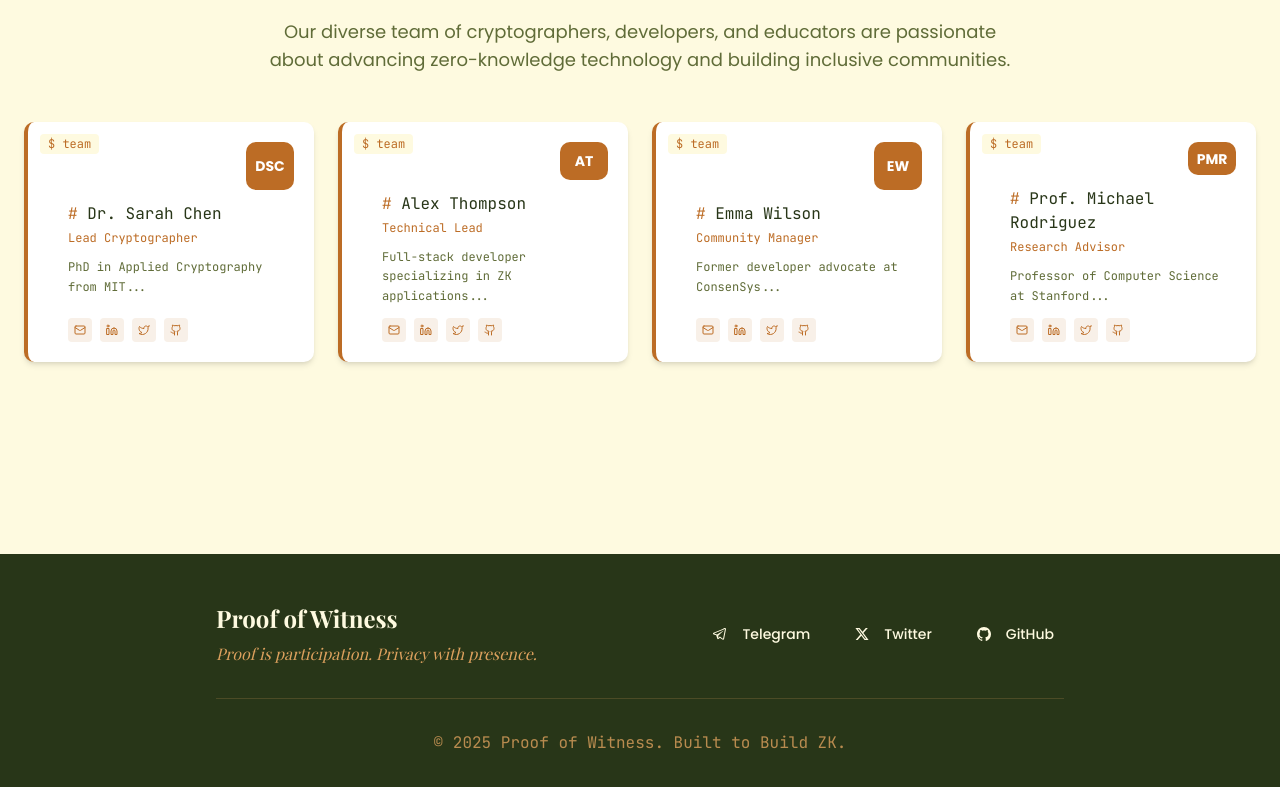
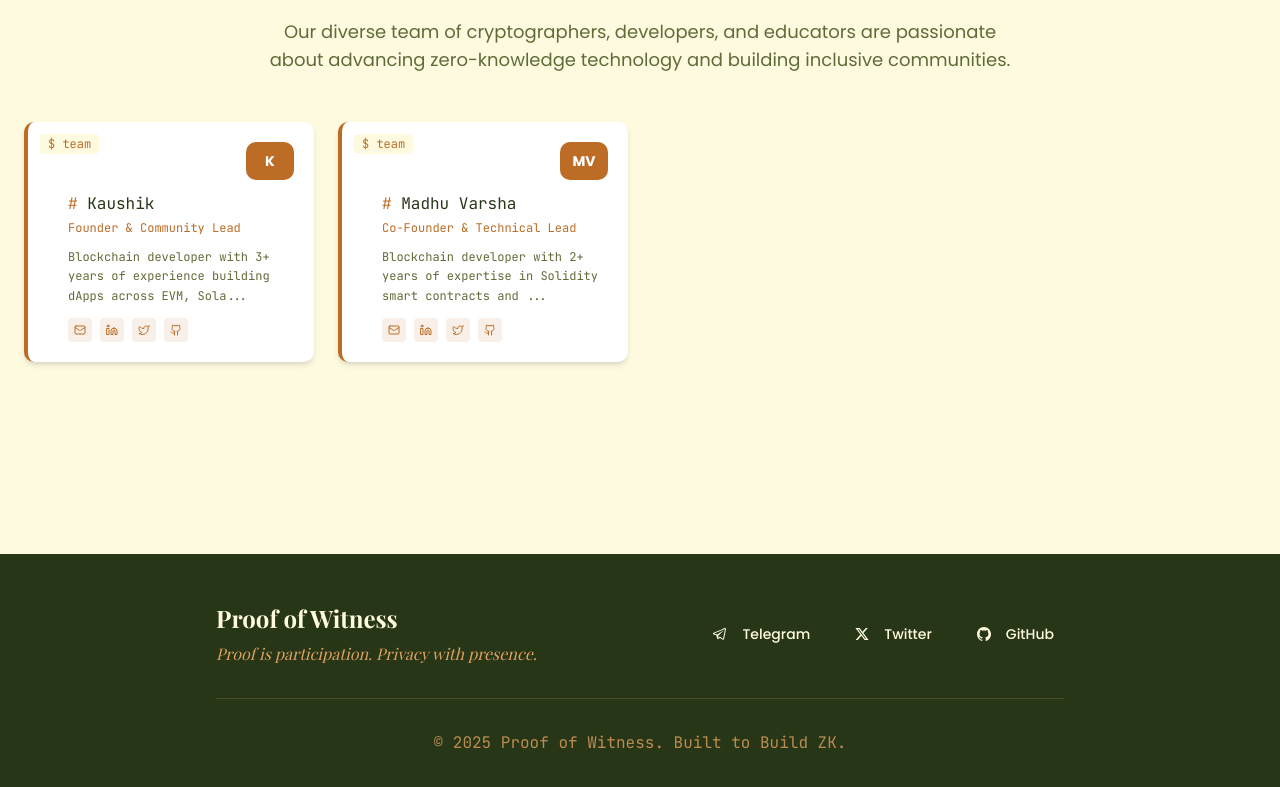
Before and after one commit to MadhuVarshaP/PoW, a Next.js app: page /contact in a window 1280 px wide. Shown: the part 1363-2150 px from the top of the page. Built offline with nearby package versions, Linux system fonts and the light colour scheme.

Commit message:
Updated the teams section

```diff
--- a/src/app/contact/page.js
+++ b/src/app/contact/page.js
@@ -25,40 +25,22 @@
 export default function ContactPage() {
   const teamMembers = [
     {
-      name: "Dr. Sarah Chen",
-      role: "Lead Cryptographer",
-      bio: "PhD in Applied Cryptography from MIT. Former researcher at Zcash Foundation with 8+ years in zero-knowledge systems.",
-      email: "sarah@proofofwitness.com",
-      linkedin: "https://linkedin.com/in/sarahchen-zk",
-      twitter: "https://twitter.com/sarahchen_zk",
-      github: "https://github.com/sarahchen",
+      name: "Kaushik",
+      role: "Founder & Community Lead",
+      bio: "Blockchain developer with 3+ years of experience building dApps across EVM, Solana, Aptos, and Vee chains. Global community organizer with 50+ events and international meetups.",
+      email: "kaushik@proofofwitness.com",
+      linkedin: "https://www.linkedin.com/in/kaushik-k-36b871219/",
+      twitter: "https://x.com/Kaushikk1704",
+      github: "https://github.com/KaushikKC",
     },
     {
-      name: "Alex Thompson",
-      role: "Technical Lead",
-      bio: "Full-stack developer specializing in ZK applications. Previously at Polygon Labs, building zkEVM infrastructure.",
-      email: "alex@proofofwitness.com",
-      linkedin: "https://linkedin.com/in/alexthompson-dev",
-      twitter: "https://twitter.com/alexthompson_zk",
-      github: "https://github.com/alexthompson",
-    },
-    {
-      name: "Emma Wilson",
-      role: "Community Manager",
-      bio: "Former developer advocate at ConsenSys. Passionate about making complex cryptography accessible to developers.",
-      email: "emma@proofofwitness.com",
-      linkedin: "https://linkedin.com/in/emmawilson-crypto",
-      twitter: "https://twitter.com/emmawilson_zk",
-      github: "https://github.com/emmawilson",
-    },
-    {
-      name: "Prof. Michael Rodriguez",
-      role: "Research Advisor",
-      bio: "Professor of Computer Science at Stanford. Leading researcher in zero-knowledge proofs and privacy-preserving systems.",
-      email: "michael@proofofwitness.com",
-      linkedin: "https://linkedin.com/in/prof-rodriguez",
-      twitter: "https://twitter.com/prof_rodriguez",
-      github: "https://github.com/profrodriguez",
+      name: "Madhu Varsha",
+      role: "Co-Founder & Technical Lead",
+      bio: "Blockchain developer with 2+ years of expertise in Solidity smart contracts and dApp development. Community advocate with experience organizing technical meetups and workshops.",
+      email: "madhu@proofofwitness.com",
+      linkedin: "https://www.linkedin.com/in/madhu-varsha-p-a7ba26259/",
+      twitter: "https://x.com/MadhuVarshaP",
+      github: "https://github.com/madhuvarshaP",
     },
   ];
 
@@ -351,7 +333,7 @@
                     {/* Bio - shortened and fixed height */}
                     <div className="flex-1 pl-5 mb-3">
                       <p className="text-xs font-mono text-[#606C38] leading-relaxed">
-                        {member.bio.split('.')[0].substring(0, 80)}...
+                        {member.bio.split(".")[0].substring(0, 80)}...
                       </p>
                     </div>
 
```
